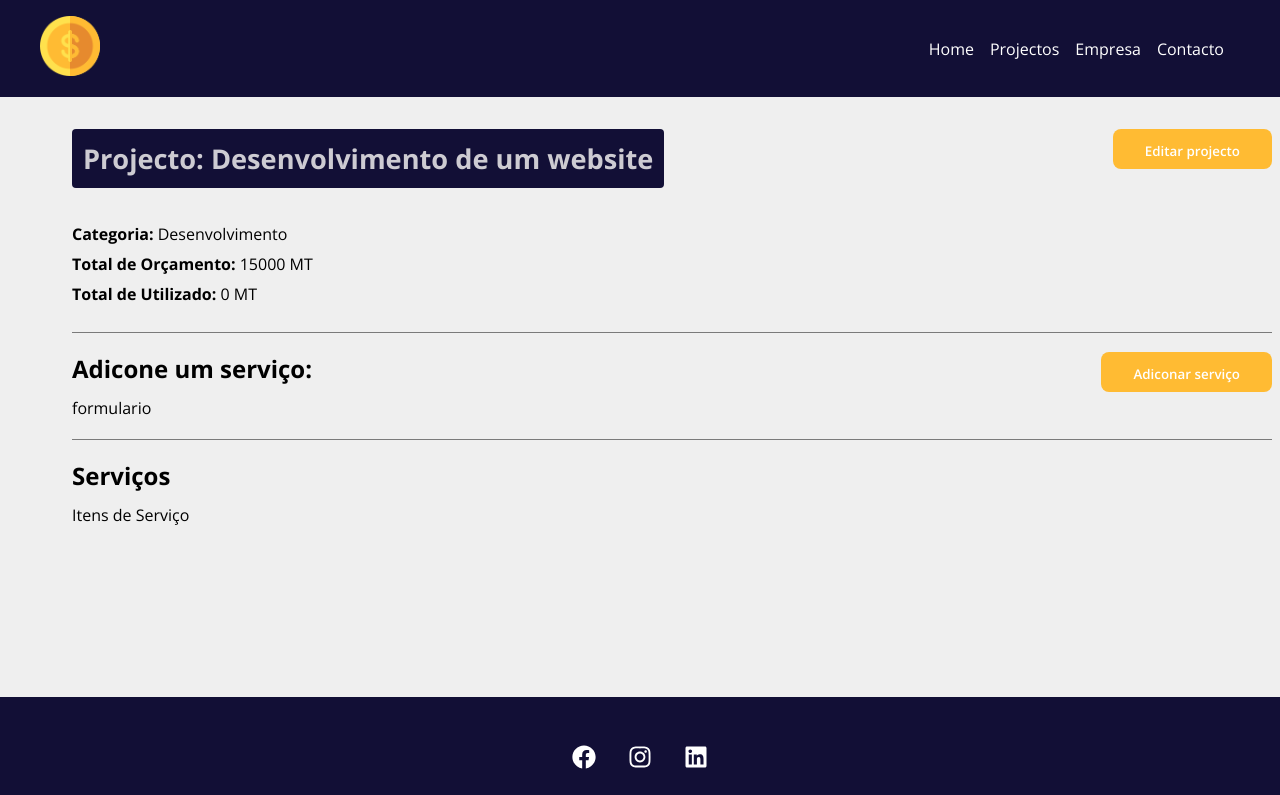
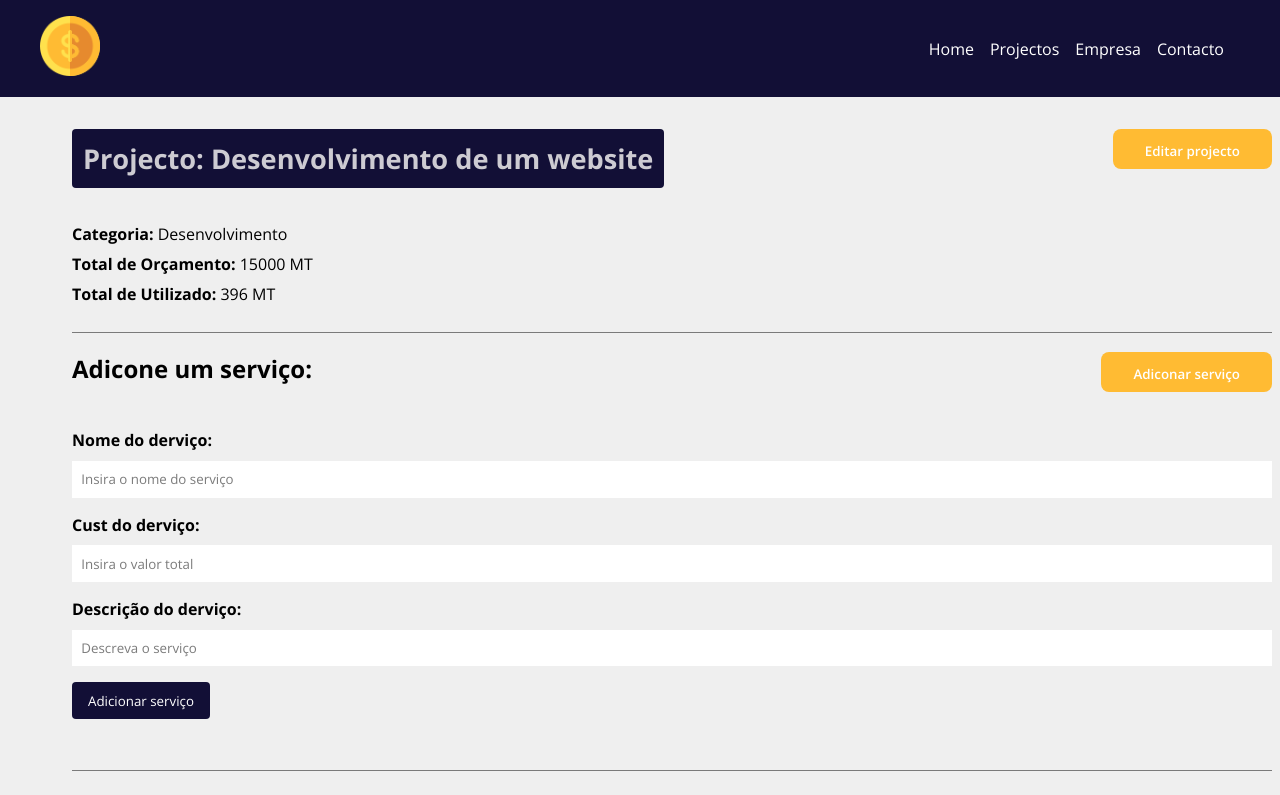
Before and after one commit to adelsonsaguateDev/costs, a React (Create React App) app: page /projecto/1 in a window 1280 px wide. Shown: the top 795 px of the page. Built offline with nearby package versions, Linux system fonts and the light colour scheme; data requests are answered from the project's data file; the HTML template or start-up script is replaced by a standard one.

Commit message:
Adicionando novos serviços

```diff
--- a/db.json
+++ b/db.json
@@ -8,8 +8,15 @@
         "id": "2",
         "nome": "Desenvolvimento"
       },
-      "cost": 0,
-      "services": []
+      "cost": 396,
+      "services": [
+        {
+          "name": "Teste",
+          "cost": "396",
+          "descricao": "Inventário_2024-10-13",
+          "id": "ad06969c-0111-4123-852a-d9b9f1912c5b"
+        }
+      ]
     },
     {
       "id": "9161",
--- a/src/components/pages/Projecto.js
+++ b/src/components/pages/Projecto.js
@@ -1,3 +1,4 @@
+import { parse, v4 as uuidv4 } from "uuid";
 import styles from "./Projecto.module.css";
 import { useParams } from "react-router-dom";
 import { useState, useEffect, useRef } from "react";
@@ -5,6 +6,8 @@ import Loading from "../layout/Loading.js";
 import Container from "../layout/Container.js";
 import ProjectForm from "../project/ProjectForm.js";
 import Message from "../layout/Message.js";
+import ServiceForm from "../service/ServiceForm.js";
+
 function Projecto() {
   const { id } = useParams();
 
@@ -61,6 +64,50 @@ function Projecto() {
       .catch((error) => console.log(error)());
   }
 
+  function createService() {
+    setMessage('');
+
+    //last service
+    const lastService = project.services[project.services.length - 1];
+    lastService.id = uuidv4();
+
+    const lastServiceCost = lastService.cost;
+    const newCost = parseFloat(project.cost) + parseFloat(lastServiceCost);
+
+    if (newCost > parseFloat(project.budget)) {
+
+      setMessage(
+        "Por favor, o orçamento não deve ser ultrapassado, verifique o valor do serviço"
+      );
+      setType("error");
+      project.services.pop();
+      return false;
+    }
+
+    //adicionar o custo total, aos projectos
+    project.cost = newCost;
+
+    //actualizar os projectos
+
+    fetch(`http://localhost:5000/projectos/${project.id}`, {
+      method: "PATCH",
+      headers: {
+        "Content-Type": "application/json",
+      },
+      body: JSON.stringify(project),
+    })
+      .then((response) => response.json())
+      .then((data) => {
+
+        console.log(data)
+        // setProject(data);
+        // setShowProjectForm(false);
+        // setMessage("O projecto actualizado com sucesso!");
+        // setType("success");
+      })
+      .catch((error) => console.log(error)());
+  }
+
   function toggleProjectForm() {
     setShowProjectForm(!showProjectForm);
   }
@@ -108,7 +155,13 @@ function Projecto() {
                 {!showServiceForm ? "Adiconar serviço" : "Fechar"}
               </button>
               <div className={styles.project_info}>
-                {!showServiceForm && <div>formulario</div>}
+                {!showServiceForm && (
+                  <ServiceForm
+                    handleSubmit={createService}
+                    btnText="Adicionar serviço"
+                    projectData={project}
+                  />
+                )}
               </div>
             </div>
             <h2>Serviços</h2>
--- /dev/null
+++ b/src/components/service/ServiceForm.js
@@ -0,0 +1,52 @@
+import {useState} from 'react'
+import Input from '../form/Input';
+import SubmitButton from '../form/SubmitButton';
+import styles from "../project/ProjectForm.module.css";
+
+function ServiceForm({ handleSubmit, btnText, projectData}) {
+
+
+    const [service, setService] = useState({})
+
+
+    function submit(e){
+        e.preventDefault()
+        projectData.services.push(service)
+        handleSubmit(projectData)
+
+    }
+    function handleChange(e){
+
+        setService({...service, [e.target.name] : e.target.value});
+
+    }
+  return (
+    <form onSubmit={submit} className={styles.form}>
+      <Input
+      type="text"
+      text="Nome do derviço"
+      name="name"
+      placeholder="Insira o nome do serviço"
+      handleOnChange={handleChange}
+      />
+      <Input
+      type="number"
+      text="Cust do derviço"
+      name="cost"
+      placeholder="Insira o valor total"
+      handleOnChange={handleChange}
+      />
+      <Input
+      type="text"
+      text="Descrição do derviço"
+      name="descricao"
+      placeholder="Descreva o serviço"
+      handleOnChange={handleChange}
+      />
+
+      <SubmitButton text={btnText}/>
+    </form>
+  );
+}
+
+export default ServiceForm;
```
